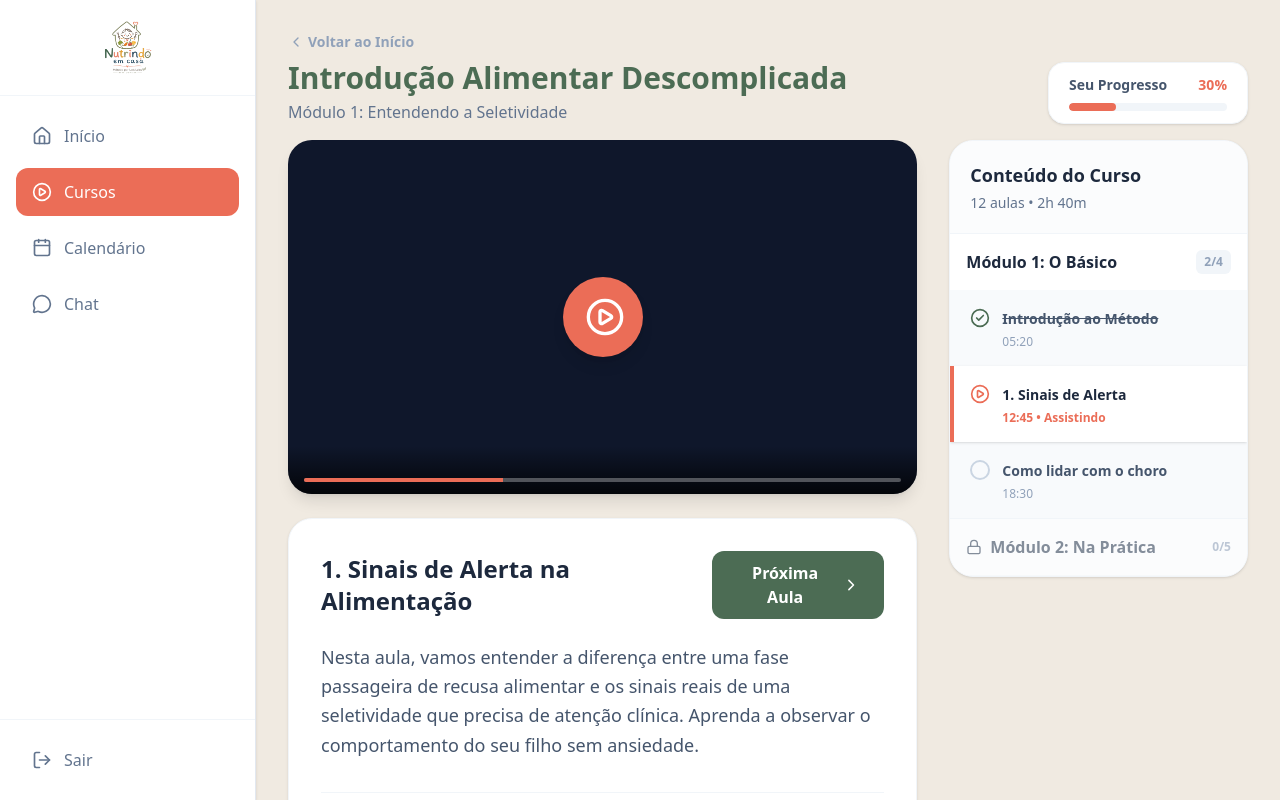
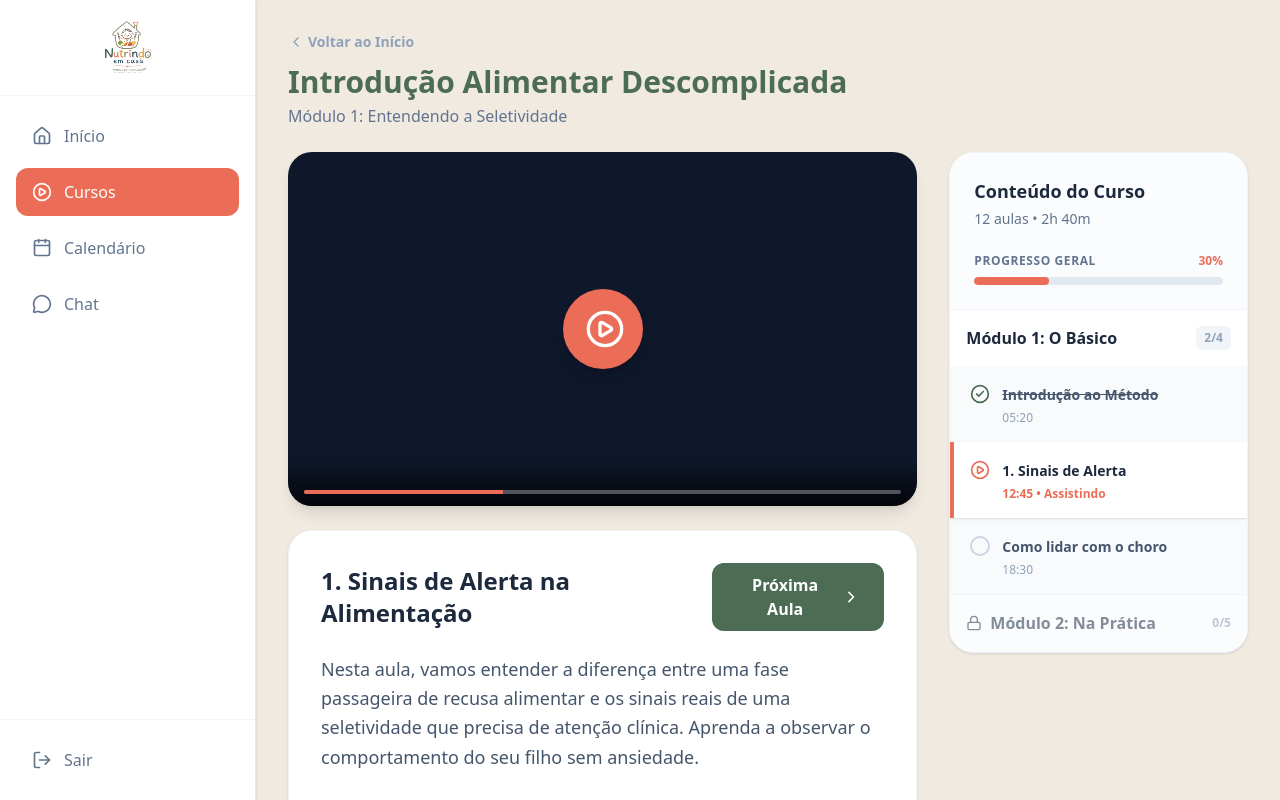
Before and after one commit to Leles05/Nutrindo-em-casa, a Next.js app: page /dashboard/cursos in a window 1280 px wide. Built offline with nearby package versions, Linux system fonts and the light colour scheme.

Commit message:
style(cursos): refina interface do player e ajusta layout do progresso

```diff
--- a/src/app/dashboard/cursos/page.tsx
+++ b/src/app/dashboard/cursos/page.tsx
@@ -7,28 +7,15 @@ export default function CursosPage() {
   return (
     <div className="max-w-6xl mx-auto space-y-6 animation-fade-in pb-10">
 
-      {/* Cabeçalho do Curso */}
-      <header className="flex flex-col md:flex-row md:items-end justify-between gap-4 mb-4">
-        <div>
-          <Link href="/dashboard" className="text-sm font-semibold text-slate-400 hover:text-[#4C6C54] flex items-center gap-1 mb-2 transition-colors">
+      {/* Cabeçalho do Curso Limpo */}
+      <header className="mb-6">
+        <Link href="/dashboard" className="text-sm font-semibold text-slate-400 hover:text-[#4C6C54] flex items-center gap-1 mb-3 transition-colors w-fit">
           <ChevronLeft className="h-4 w-4" /> Voltar ao Início
         </Link>
         <h1 className="text-3xl font-extrabold text-[#4C6C54]">
           Introdução Alimentar Descomplicada
         </h1>
         <p className="text-slate-500 mt-1 text-base">Módulo 1: Entendendo a Seletividade</p>
-        </div>
-
-        {/* Progresso Geral */}
-        <div className="bg-white px-5 py-3 rounded-2xl border border-slate-100 shadow-sm min-w-[200px]">
-          <div className="flex justify-between text-sm font-bold mb-2">
-            <span className="text-slate-600">Seu Progresso</span>
-            <span className="text-[#EB6D57]">30%</span>
-          </div>
-          <div className="h-2 w-full bg-slate-100 rounded-full overflow-hidden">
-            <div className="h-full bg-[#EB6D57] rounded-full w-[30%]"></div>
-          </div>
-        </div>
       </header>
 
       {/* Grid Principal: Player (Esquerda) + Playlist (Direita) */}
@@ -37,15 +24,13 @@ export default function CursosPage() {
         {/* COLUNA ESQUERDA: Player e Conteúdo da Aula */}
         <div className="lg:col-span-2 space-y-6">
 
-          {/* Área do Player de Vídeo (Onde entrará o iframe do Vimeo/PandaVideo) */}
+          {/* Área do Player de Vídeo */}
           <div className="w-full aspect-video bg-slate-900 rounded-3xl overflow-hidden relative shadow-lg group">
-            {/* Mock Visual do Player para a Etapa 03 */}
             <div className="absolute inset-0 flex flex-col items-center justify-center">
               <button className="h-20 w-20 bg-[#EB6D57] rounded-full flex items-center justify-center text-white shadow-lg hover:scale-105 hover:bg-[#d55e49] transition-transform duration-300">
                 <PlayCircle className="h-10 w-10 ml-1" />
               </button>
             </div>
-            {/* Barra inferior falsa do player */}
             <div className="absolute bottom-0 w-full h-12 bg-gradient-to-t from-black/80 to-transparent flex items-end px-4 pb-3">
               <div className="w-full h-1 bg-white/30 rounded-full overflow-hidden">
                 <div className="h-full bg-[#EB6D57] w-1/3"></div>
@@ -84,17 +69,29 @@ export default function CursosPage() {
           </div>
         </div>
 
-        {/* COLUNA DIREITA: Playlist / Módulos */}
+        {/* COLUNA DIREITA: Playlist / Módulos com Progresso Integrado */}
         <div className="lg:col-span-1">
           <div className="bg-white rounded-3xl shadow-sm border border-slate-100 overflow-hidden sticky top-24">
 
-            {/* Header da Playlist */}
-            <div className="p-5 border-b border-slate-100 bg-slate-50/50">
+            {/* Header da Playlist + Progresso */}
+            <div className="p-6 border-b border-slate-100 bg-slate-50/50 space-y-4">
+              <div>
                 <h3 className="font-bold text-slate-800 text-lg">Conteúdo do Curso</h3>
                 <p className="text-sm text-slate-500 mt-1">12 aulas • 2h 40m</p>
               </div>
 
-            {/* Lista de Módulos (Estilo Acordeão aberto) */}
+              <div className="pt-2">
+                <div className="flex justify-between text-xs font-bold mb-2">
+                  <span className="text-slate-500 uppercase tracking-wider">Progresso Geral</span>
+                  <span className="text-[#EB6D57]">30%</span>
+                </div>
+                <div className="h-2 w-full bg-slate-200 rounded-full overflow-hidden">
+                  <div className="h-full bg-[#EB6D57] rounded-full w-[30%]"></div>
+                </div>
+              </div>
+            </div>
+
+            {/* Lista de Módulos */}
             <div className="max-h-[600px] overflow-y-auto custom-scrollbar">
 
               {/* Módulo 1 (Ativo) */}
@@ -106,8 +103,6 @@ export default function CursosPage() {
 
                 {/* Aulas do Módulo 1 */}
                 <div className="bg-slate-50 flex flex-col">
-
-                  {/* Aula Assistida */}
                   <button className="flex items-start gap-3 p-4 hover:bg-slate-100 transition-colors text-left border-l-4 border-transparent">
                     <CheckCircle2 className="h-5 w-5 text-[#4C6C54] shrink-0 mt-0.5" />
                     <div>
@@ -116,7 +111,6 @@ export default function CursosPage() {
                     </div>
                   </button>
 
-                  {/* Aula Atual (Assistindo) */}
                   <button className="flex items-start gap-3 p-4 bg-white border-l-4 border-[#EB6D57] transition-colors text-left shadow-sm">
                     <PlayCircle className="h-5 w-5 text-[#EB6D57] shrink-0 mt-0.5" />
                     <div>
@@ -125,7 +119,6 @@ export default function CursosPage() {
                     </div>
                   </button>
 
-                  {/* Aula Pendente */}
                   <button className="flex items-start gap-3 p-4 hover:bg-slate-100 transition-colors text-left border-l-4 border-transparent group">
                     <div className="h-5 w-5 rounded-full border-2 border-slate-300 group-hover:border-[#4C6C54] shrink-0 mt-0.5"></div>
                     <div>
@@ -133,7 +126,6 @@ export default function CursosPage() {
                       <span className="block text-xs text-slate-400 mt-1">18:30</span>
                     </div>
                   </button>
-
                 </div>
               </div>
 
```
Lines whose indentation alone changed are shown as unchanged.
